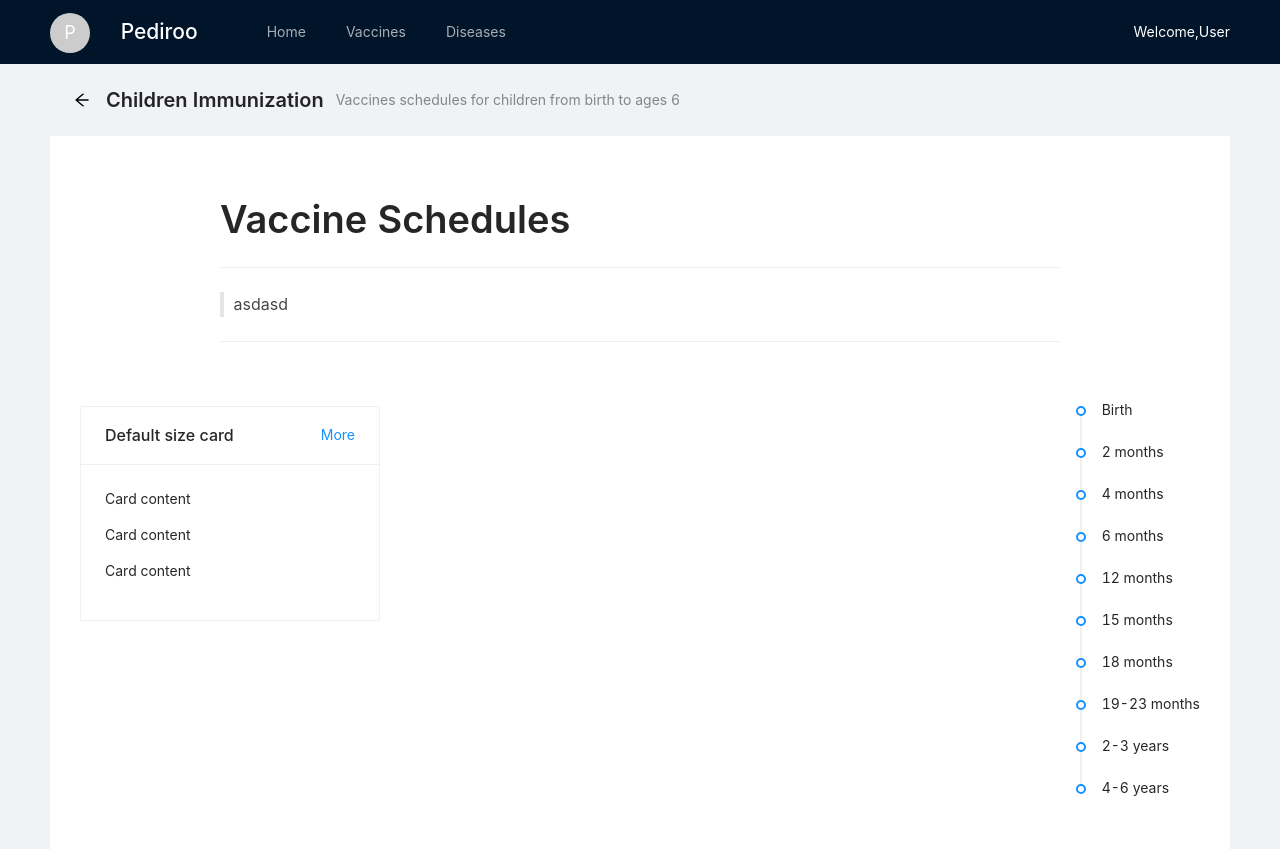
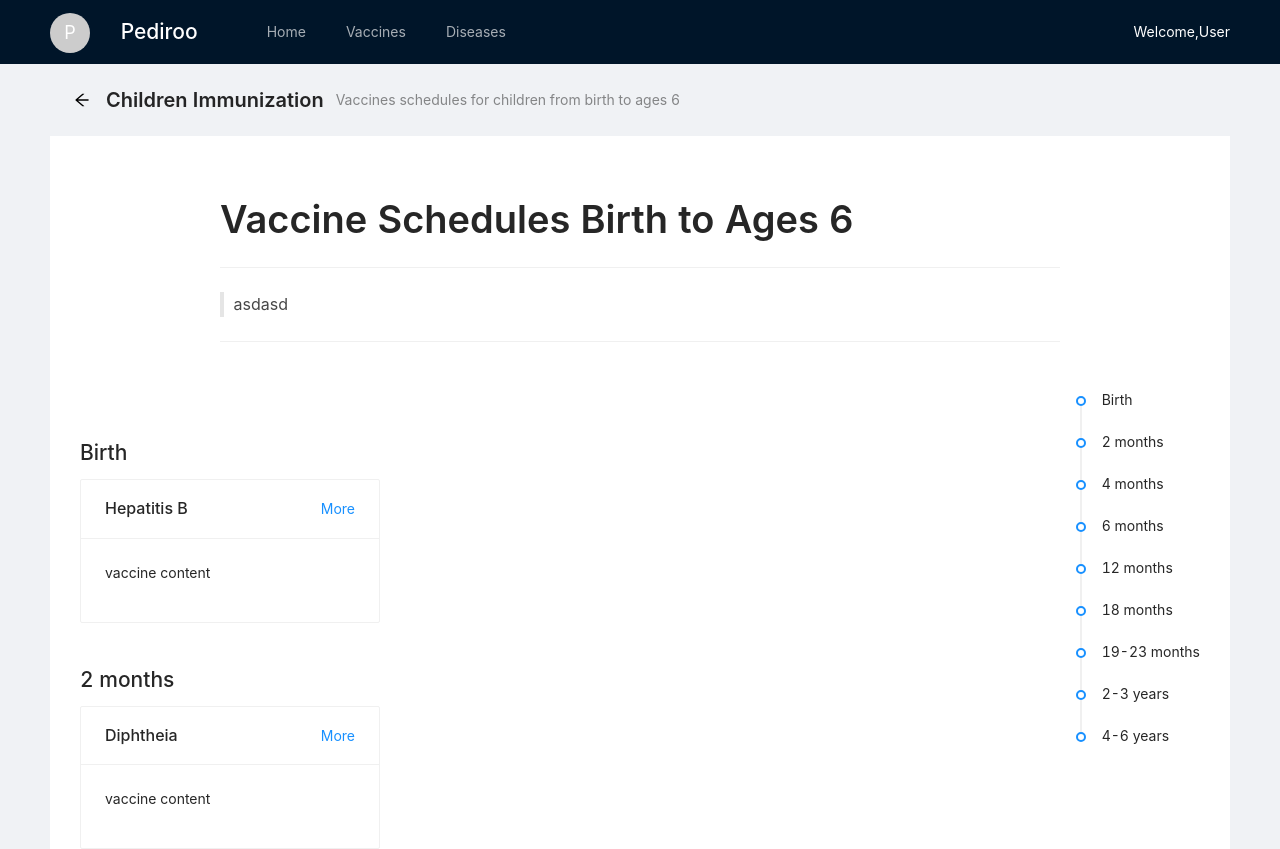
Before and after one commit to LiquidSayuki/FIT5120-TA1-Front, a React app: page /vaccine/1 in a window 1280 px wide. Shown: the top 849 px of the page. Built offline with nearby package versions, Linux system fonts and the light colour scheme.

Commit message:
Can display data on vaccine card

```diff
--- a/src/views/vaccine/BirthToAges6.css
+++ b/src/views/vaccine/BirthToAges6.css
@@ -1 +1,3 @@
-.timelines {}
+/* .vaccinesData {
+    z-index: +1;
+} */
--- a/src/views/vaccine/BirthToAges6.js
+++ b/src/views/vaccine/BirthToAges6.js
@@ -1,12 +1,36 @@
 import React from 'react';
 import { Layout, Timeline, Card, Col, Row, Divider, Typography } from 'antd';
 import LocationIdentifier from "../../components/basicPageFrame/LocationIdentifier";
+import './BirthToAges6.css'
+import { list } from 'postcss';
 
 const { Content } = Layout;
 const { Title, Paragraph } = Typography;
 
 const title = "Children Immunization"
 const subtitle = "Vaccines schedules for children from birth to ages 6"
+
+const data = [{
+    category: "Birth",
+    name: "Hepatitis B",
+    content: "vaccine content",
+    id: "01",
+    imgSrc: "https://gw.alipayobjects.com/zos/rmsportal/mqaQswcyDLcXyDKnZfES.png"
+}, {
+    category: "2 months",
+    name: "Diphtheia",
+    content: "vaccine content",
+    id: "02",
+    imgSrc: "https://gw.alipayobjects.com/zos/rmsportal/mqaQswcyDLcXyDKnZfES.png"
+},
+{
+    category: "2 months",
+    name: "Rotavirus",
+    content: "vaccine content",
+    id: "03",
+    imgSrc: "https://gw.alipayobjects.com/zos/rmsportal/mqaQswcyDLcXyDKnZfES.png"
+}]
+
 
 const BirthToAges6 = () => {
     return (
@@ -22,26 +46,45 @@ const BirthToAges6 = () => {
                     <Col span={3}></Col>
                     <Col span={18}>
                         <Paragraph>
-                            <Title>Vaccine Schedules</Title>
+                            <Title>Vaccine Schedules Birth to Ages 6</Title>
                             <Divider />
                             <blockquote style={{ fontSize: "16px" }}>asdasd</blockquote>
                             <Divider />
                         </Paragraph>
                     </Col>
                 </Row>
-                <div style={{ display: 'flex', justifyContent: 'space-between', paddingTop: "40px" }}>
+                <div style={{ display: 'flex', justifyContent: 'space-between', paddingTop: "30px" }}>
                     <div className='vaccinations' style={{ justifyContent: 'center' }}>
-                        <Card
-                            title="Default size card"
-                            extra={<a href="#">More</a>}
-                            style={{
-                                width: 300,
-                            }}
-                        >
-                            <p>Card content</p>
-                            <p>Card content</p>
-                            <p>Card content</p>
-                        </Card>
+                        <div className='vaccinesData'>
+                            {data.map((vaccine, index) => {
+
+                                // const listCategory = [];
+                                // if (!vaccine.category in listCategory) {
+                                //     listCategory.append(vaccine.category)
+                                //     // listCategory(vaccine.category);
+                                //     console.log(listCategory)
+
+
+                                return (
+                                    <div className='vaccineData' key={index} style={{ paddingTop: "40px" }}>
+                                        <h2>{vaccine.category}</h2>
+                                        <Card
+                                            title={vaccine.name}
+                                            extra={<a href="#">More</a>}
+                                            style={{
+                                                width: 300,
+                                            }}>
+                                            <p>{vaccine.content}</p>
+                                            {/* <img
+                                                width={272}
+                                                alt="logo"
+                                                src={vaccine.imgSrc}
+                                            /> */}
+                                        </Card>
+                                    </div>
+                                )
+                            })}
+                        </div>
                     </div>
                     <div className="timelines" style={{ display: 'flex', justifyContent: 'flex-end' }}>
                         <Timeline>
@@ -50,7 +93,6 @@ const BirthToAges6 = () => {
                             <Timeline.Item>4 months</Timeline.Item>
                             <Timeline.Item>6 months</Timeline.Item>
                             <Timeline.Item>12 months</Timeline.Item>
-                            <Timeline.Item>15 months</Timeline.Item>
                             <Timeline.Item>18 months</Timeline.Item>
                             <Timeline.Item>19-23 months</Timeline.Item>
                             <Timeline.Item>2-3 years</Timeline.Item>
@@ -59,9 +101,20 @@ const BirthToAges6 = () => {
                     </div>
                 </div>
             </div>
-        </Content>
 
 
+            {/* <div className='vaccinesData'>
+                {data.map((vaccine, index) => {
+                    return (
+                        <div className='vaccineData' key={index}>
+                            {vaccine.name}
+                        </div>
+                    )
+                })}
+            </div> */}
+
+
+        </Content >
     );
 };
 
```
